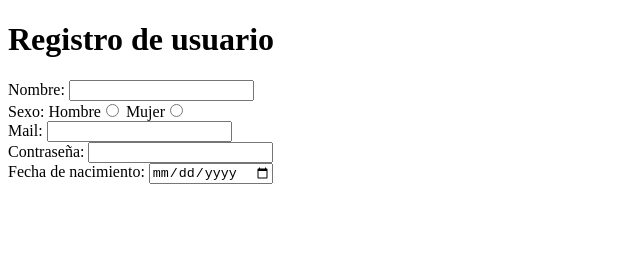
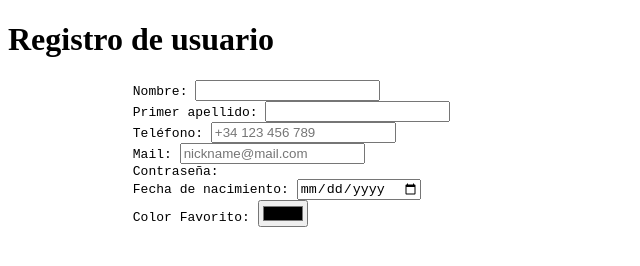
Before and after one commit to pabenito/IU-p1, a plain HTML site: page index.html in a window 1280 px wide. Shown: the whole page, without its empty margins (0-640 px from the left). Drawn offline with Linux system fonts and the light colour scheme.

Commit message:
version final

```diff
--- a/index.html
+++ b/index.html
@@ -1,24 +1,22 @@
 <!DOCTYPE html>
 <html lang="es">
-
     <head>
-    <meta charset="UTF-8" />
+        <meta charset="UTF-8"/>
         <meta name="viewport" content="width=device-width, initial-scale=1.0">
         <title>IU Práctica 1</title>
     </head>
-
     <body>
         <h1>Registro de usuario</h1>
         <form action="">
-        <p>
-            Nombre: <input type="text" name="nombre" id="fNombre" /> <br />
-            Sexo: Hombre<input type="radio" name="hombre" id="fHombre" /> Mujer<input type="radio" name="mujer"
-                id="fmujer" /> <br />
-            Mail: <input type="email" name="email" id="fEmail" /> <br />
-            Contraseña: <input type="password" name="contraseñaRepetida" id="fContraseñaRepetida" /> <br />
-            Fecha de nacimiento: <input type="date" name="nacimiento" id="fnacimiento" /> <br />
-        </p>
+            <pre>
+                Nombre: <input type="text" name="nombre" id="fNombre" autocomplete="name" required="required"/>
+                Primer apellido: <input type="text" name="apellido" id="fApellido" autocomplete="family-name"required="required"/>
+                Teléfono: <input type="tel" name="teléfono" id="fTeléfono" autocomplete="tel" placeholder="+34 123 456 789"/>
+                Mail: <input type="email" name="email" id="fEmail" autocomplete="email" required="required" placeholder="nickname@mail.com"/>
+                Contraseña: <input type="hidden" name="contraseña" id="fContraseña" autocomplete="password" required="required"/>
+                Fecha de nacimiento: <input type="date" name="nacimiento" id="fnacimiento" autocomplete="bday" required="required"/>
+                Color Favorito: <input type="color" name="color" id="fcolor"/>
+            </pre>
         </form>
     </body>
-
 </html>
```
Lines whose indentation alone changed are shown as unchanged.
